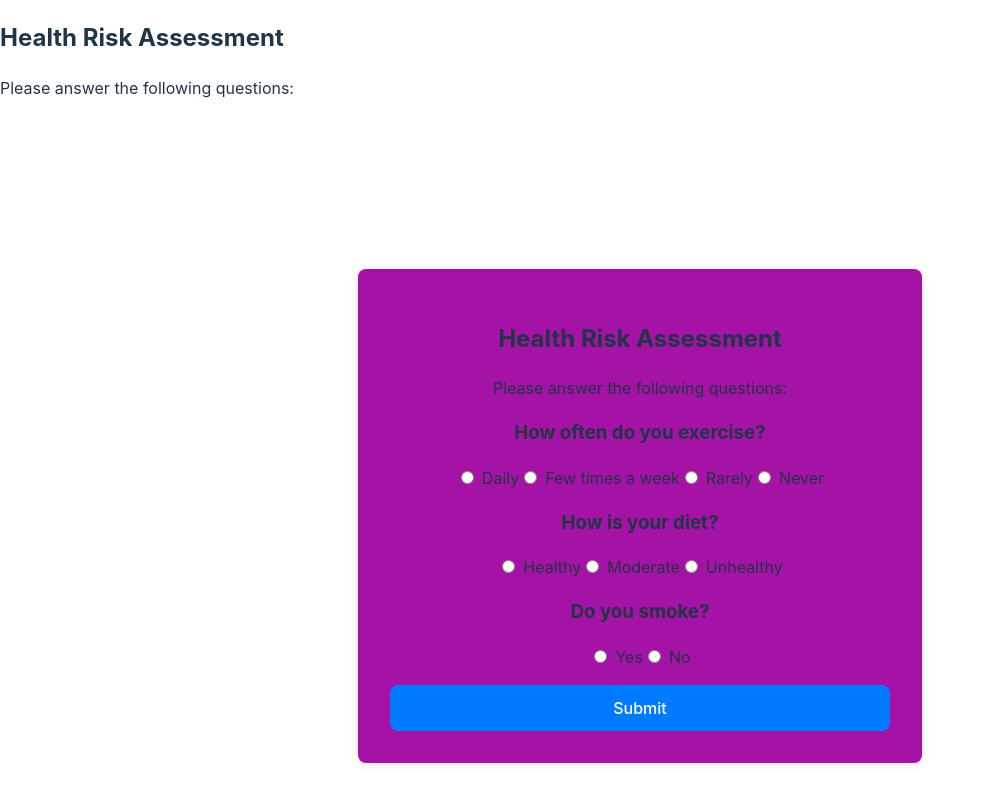
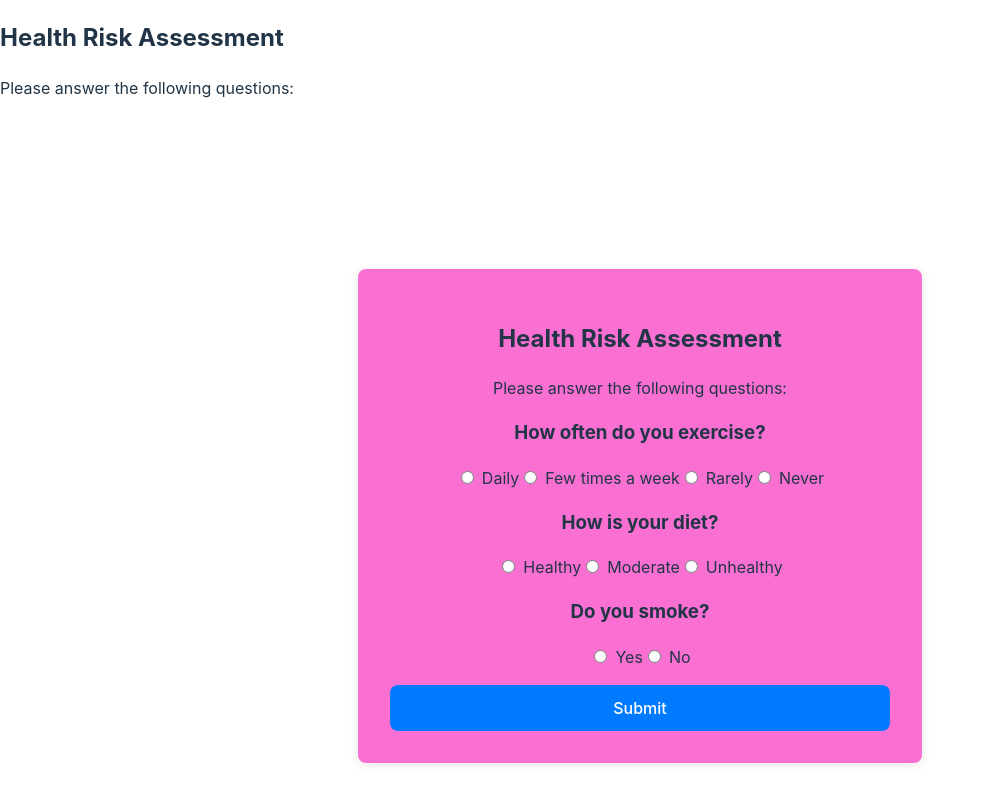
Before and after one commit to natalyyau/Medi-QR, a React (Vite) app in the folder health-risk/: page /assessment in a window 1280 px wide. Shown: the top 804 px of the page, without its empty margins (0-984 px from the left). Built offline with nearby package versions, Linux system fonts and the light colour scheme.

Commit message:
style: update background color of questionnaire component

```diff
--- a/health-risk/src/components/questionnaire.css
+++ b/health-risk/src/components/questionnaire.css
@@ -12,7 +12,7 @@
   max-width: 500px; /* Controls the box width */
   width: 100%;
   padding: 2rem;
-  background: #a412a6;
+  background: #f96fd2;
   border-radius: 8px;
   box-shadow: 0 2px 10px rgba(0, 0, 0, 0.1);
   text-align: center;
```
